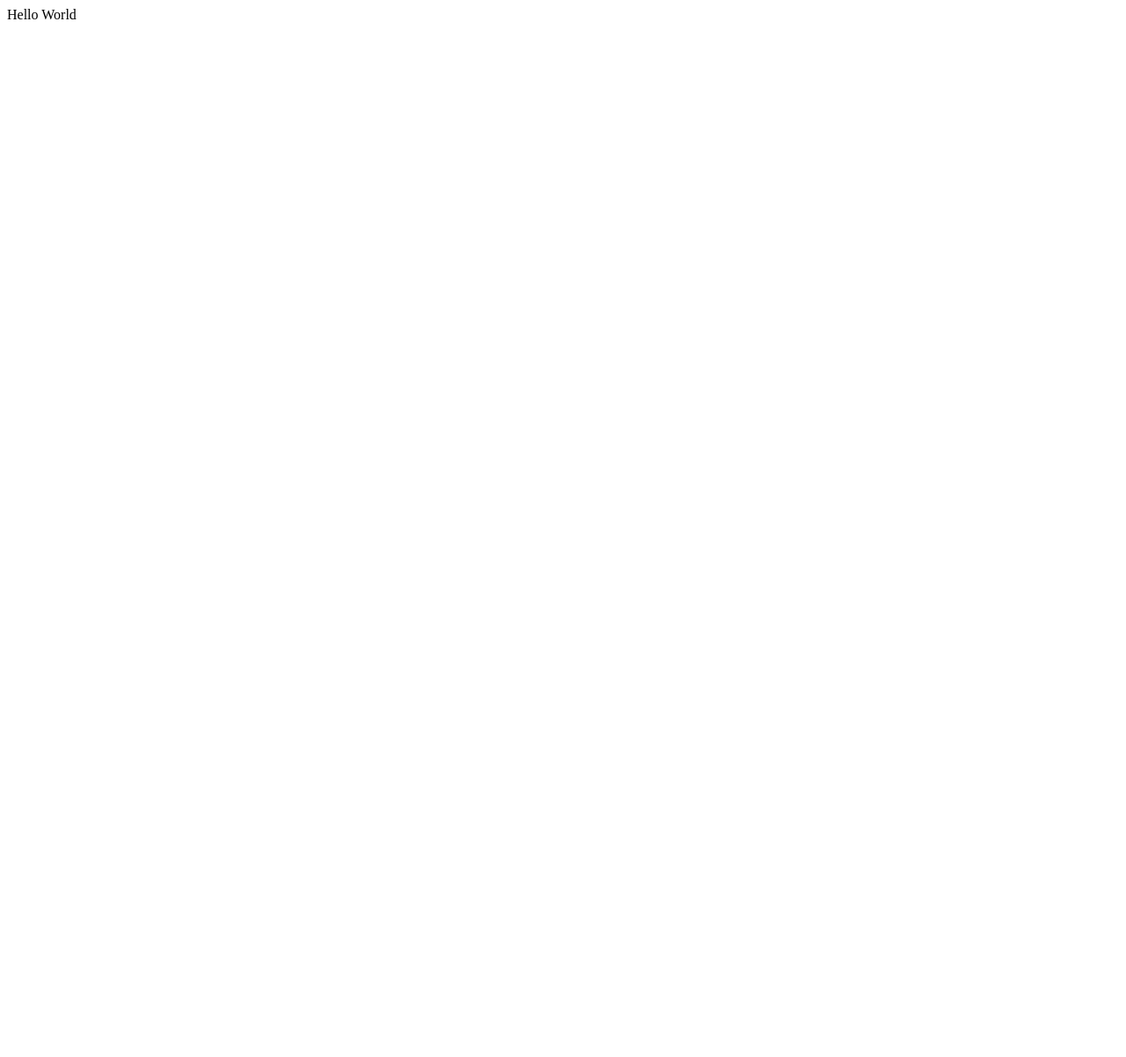
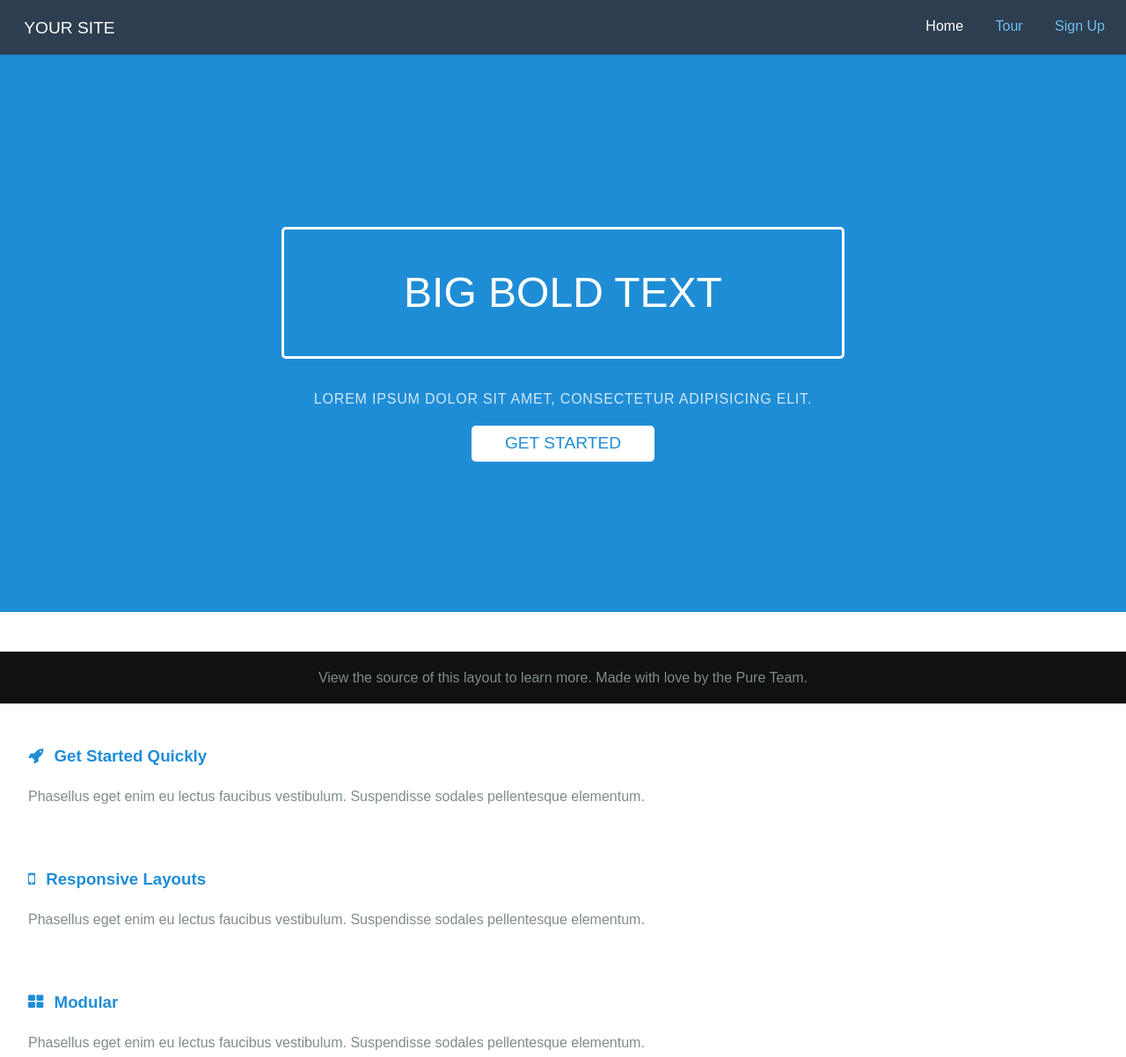
Before and after one commit to Cambridge-Vision-Technologies/cambridge-vision-technologies.github.io, a plain HTML site: page docs/index.html in a window 1280 px wide. Shown: the top 1202 px of the page at 88% size. Before the commit the page ends 800 px from the top, so only its background shows below. Drawn offline with nearby package versions, Linux system fonts and the light colour scheme.

Commit message:
Add pure css

```diff
--- a/docs/index.html
+++ b/docs/index.html
@@ -1 +1,150 @@
-Hello World
+<!doctype html>
+<html lang="en">
+<head>
+    <meta charset="utf-8">
+    <meta name="viewport" content="width=device-width, initial-scale=1.0">
+    <meta name="description" content="A layout example that shows off a responsive product landing page.">
+    <title>Landing Page &ndash; Layout Examples &ndash; Pure</title>
+    <link rel="stylesheet" href="/css/pure/pure-min.css">
+    <link rel="stylesheet" href="/css/pure/grids-responsive-min.css">
+    <link rel="stylesheet" href="https://netdna.bootstrapcdn.com/font-awesome/4.0.3/css/font-awesome.css">
+    <link rel="stylesheet" href="/styles.css">
+</head>
+<body>
+
+<div class="header">
+    <div class="home-menu pure-menu pure-menu-horizontal pure-menu-fixed">
+        <a class="pure-menu-heading" href="">Your Site</a>
+
+        <ul class="pure-menu-list">
+            <li class="pure-menu-item pure-menu-selected"><a href="#" class="pure-menu-link">Home</a></li>
+            <li class="pure-menu-item"><a href="#" class="pure-menu-link">Tour</a></li>
+            <li class="pure-menu-item"><a href="#" class="pure-menu-link">Sign Up</a></li>
+        </ul>
+    </div>
+</div>
+
+<div class="splash-container">
+    <div class="splash">
+        <h1 class="splash-head">Big Bold Text</h1>
+        <p class="splash-subhead">
+            Lorem ipsum dolor sit amet, consectetur adipisicing elit.
+        </p>
+        <p>
+            <a href="http://purecss.io" class="pure-button pure-button-primary">Get Started</a>
+        </p>
+    </div>
+</div>
+
+<div class="content-wrapper">
+    <div class="content">
+        <h2 class="content-head is-center">Excepteur sint occaecat cupidatat.</h2>
+
+        <div class="pure-g">
+            <div class="l-box pure-u-1 pure-u-md-1-2 pure-u-lg-1-4">
+
+                <h3 class="content-subhead">
+                    <i class="fa fa-rocket"></i>
+                    Get Started Quickly
+                </h3>
+                <p>
+                    Phasellus eget enim eu lectus faucibus vestibulum. Suspendisse sodales pellentesque elementum.
+                </p>
+            </div>
+            <div class="l-box pure-u-1 pure-u-md-1-2 pure-u-lg-1-4">
+                <h3 class="content-subhead">
+                    <i class="fa fa-mobile"></i>
+                    Responsive Layouts
+                </h3>
+                <p>
+                    Phasellus eget enim eu lectus faucibus vestibulum. Suspendisse sodales pellentesque elementum.
+                </p>
+            </div>
+            <div class="l-box pure-u-1 pure-u-md-1-2 pure-u-lg-1-4">
+                <h3 class="content-subhead">
+                    <i class="fa fa-th-large"></i>
+                    Modular
+                </h3>
+                <p>
+                    Phasellus eget enim eu lectus faucibus vestibulum. Suspendisse sodales pellentesque elementum.
+                </p>
+            </div>
+            <div class="l-box pure-u-1 pure-u-md-1-2 pure-u-lg-1-4">
+                <h3 class="content-subhead">
+                    <i class="fa fa-check-square-o"></i>
+                    Plays Nice
+                </h3>
+                <p>
+                    Phasellus eget enim eu lectus faucibus vestibulum. Suspendisse sodales pellentesque elementum.
+                </p>
+            </div>
+        </div>
+    </div>
+
+    <div class="ribbon l-box-lrg pure-g">
+        <div class="l-box-lrg is-center pure-u-1 pure-u-md-1-2 pure-u-lg-2-5">
+            <img width="300" alt="File Icons" class="pure-img-responsive" src="/img/common/file-icons.png">
+        </div>
+        <div class="pure-u-1 pure-u-md-1-2 pure-u-lg-3-5">
+
+            <h2 class="content-head content-head-ribbon">Laboris nisi ut aliquip.</h2>
+
+            <p>
+                Lorem ipsum dolor sit amet, consectetur adipisicing elit, sed do eiusmod
+                tempor incididunt ut labore et dolore magna aliqua. Ut enim ad minim veniam,
+                quis nostrud exercitation ullamco laboris nisi ut aliquip ex ea commodo
+                consequat. Duis aute irure dolor.
+            </p>
+        </div>
+    </div>
+
+    <div class="content">
+        <h2 class="content-head is-center">Dolore magna aliqua. Uis aute irure.</h2>
+
+        <div class="pure-g">
+            <div class="l-box-lrg pure-u-1 pure-u-md-2-5">
+                <form class="pure-form pure-form-stacked">
+                    <fieldset>
+
+                        <label for="name">Your Name</label>
+                        <input id="name" type="text" placeholder="Your Name">
+
+
+                        <label for="email">Your Email</label>
+                        <input id="email" type="email" placeholder="Your Email">
+
+                        <label for="password">Your Password</label>
+                        <input id="password" type="password" placeholder="Your Password">
+
+                        <button type="submit" class="pure-button">Sign Up</button>
+                    </fieldset>
+                </form>
+            </div>
+
+            <div class="l-box-lrg pure-u-1 pure-u-md-3-5">
+                <h4>Contact Us</h4>
+                <p>
+                    Lorem ipsum dolor sit amet, consectetur adipisicing elit, sed do eiusmod
+                    tempor incididunt ut labore et dolore magna aliqua. Ut enim ad minim veniam,
+                    quis nostrud exercitation ullamco laboris nisi ut aliquip ex ea commodo
+                    consequat.
+                </p>
+
+                <h4>More Information</h4>
+                <p>
+                    Lorem ipsum dolor sit amet, consectetur adipisicing elit, sed do eiusmod
+                    tempor incididunt ut labore et dolore magna aliqua.
+                </p>
+            </div>
+        </div>
+
+    </div>
+
+    <div class="footer l-box is-center">
+        View the source of this layout to learn more. Made with love by the Pure Team.
+    </div>
+
+</div>
+
+</body>
+</html>
--- /dev/null
+++ b/docs/styles.css
@@ -0,0 +1,286 @@
+* {
+  -webkit-box-sizing: border-box;
+  -moz-box-sizing: border-box;
+  box-sizing: border-box;
+}
+
+/*
+* -- BASE STYLES --
+* Most of these are inherited from Base, but I want to change a few.
+*/
+body {
+  line-height: 1.7em;
+  color: #7f8c8d;
+  font-size: 13px;
+}
+
+h1,
+h2,
+h3,
+h4,
+h5,
+h6,
+label {
+  color: #34495e;
+}
+
+.pure-img-responsive {
+  max-width: 100%;
+  height: auto;
+}
+
+/*
+* -- LAYOUT STYLES --
+* These are some useful classes which I will need
+*/
+.l-box {
+  padding: 1em;
+}
+
+.l-box-lrg {
+  padding: 2em;
+  border-bottom: 1px solid rgba(0,0,0,0.1);
+}
+
+.is-center {
+  text-align: center;
+}
+
+
+
+/*
+* -- PURE FORM STYLES --
+* Style the form inputs and labels
+*/
+.pure-form label {
+  margin: 1em 0 0;
+  font-weight: bold;
+  font-size: 100%;
+}
+
+.pure-form input[type] {
+  border: 2px solid #ddd;
+  box-shadow: none;
+  font-size: 100%;
+  width: 100%;
+  margin-bottom: 1em;
+}
+
+/*
+* -- PURE BUTTON STYLES --
+* I want my pure-button elements to look a little different
+*/
+.pure-button {
+  background-color: #1f8dd6;
+  color: white;
+  padding: 0.5em 2em;
+  border-radius: 5px;
+}
+
+a.pure-button-primary {
+  background: white;
+  color: #1f8dd6;
+  border-radius: 5px;
+  font-size: 120%;
+}
+
+
+/*
+* -- MENU STYLES --
+* I want to customize how my .pure-menu looks at the top of the page
+*/
+
+.home-menu {
+  padding: 0.5em;
+  text-align: center;
+  box-shadow: 0 1px 1px rgba(0,0,0, 0.10);
+}
+.home-menu {
+  background: #2d3e50;
+}
+.pure-menu.pure-menu-fixed {
+  /* Fixed menus normally have a border at the bottom. */
+  border-bottom: none;
+  /* I need a higher z-index here because of the scroll-over effect. */
+  z-index: 4;
+}
+
+.home-menu .pure-menu-heading {
+  color: white;
+  font-weight: 400;
+  font-size: 120%;
+}
+
+.home-menu .pure-menu-selected a {
+  color: white;
+}
+
+.home-menu a {
+  color: #6FBEF3;
+}
+.home-menu li a:hover,
+.home-menu li a:focus {
+  background: none;
+  border: none;
+  color: #AECFE5;
+}
+
+
+/*
+* -- SPLASH STYLES --
+* This is the blue top section that appears on the page.
+*/
+
+.splash-container {
+  background: #1f8dd6;
+  z-index: 1;
+  overflow: hidden;
+  /* The following styles are required for the "scroll-over" effect */
+  width: 100%;
+  height: 88%;
+  top: 0;
+  left: 0;
+  position: fixed !important;
+}
+
+.splash {
+  /* absolute center .splash within .splash-container */
+  width: 80%;
+  height: 50%;
+  margin: auto;
+  position: absolute;
+  top: 100px; left: 0; bottom: 0; right: 0;
+  text-align: center;
+  text-transform: uppercase;
+}
+
+/* This is the main heading that appears on the blue section */
+.splash-head {
+  font-size: 20px;
+  font-weight: bold;
+  color: white;
+  border: 3px solid white;
+  padding: 1em 1.6em;
+  font-weight: 100;
+  border-radius: 5px;
+  line-height: 1em;
+}
+
+/* This is the subheading that appears on the blue section */
+.splash-subhead {
+  color: white;
+  letter-spacing: 0.05em;
+  opacity: 0.8;
+}
+
+/*
+* -- CONTENT STYLES --
+* This represents the content area (everything below the blue section)
+*/
+.content-wrapper {
+  /* These styles are required for the "scroll-over" effect */
+  position: absolute;
+  top: 87%;
+  width: 100%;
+  min-height: 12%;
+  z-index: 2;
+  background: white;
+
+}
+
+/* We want to give the content area some more padding */
+.content {
+  padding: 1em 1em 3em;
+}
+
+/* This is the class used for the main content headers (<h2>) */
+.content-head {
+  font-weight: 400;
+  text-transform: uppercase;
+  letter-spacing: 0.1em;
+  margin: 2em 0 1em;
+}
+
+/* This is a modifier class used when the content-head is inside a ribbon */
+.content-head-ribbon {
+  color: white;
+}
+
+/* This is the class used for the content sub-headers (<h3>) */
+.content-subhead {
+  color: #1f8dd6;
+}
+  .content-subhead i {
+      margin-right: 7px;
+  }
+
+/* This is the class used for the dark-background areas. */
+.ribbon {
+  background: #2d3e50;
+  color: #aaa;
+}
+
+/* This is the class used for the footer */
+.footer {
+  background: #111;
+  position: fixed;
+  bottom: 0;
+  width: 100%;
+}
+
+/*
+* -- TABLET (AND UP) MEDIA QUERIES --
+* On tablets and other medium-sized devices, we want to customize some
+* of the mobile styles.
+*/
+@media (min-width: 48em) {
+
+  /* We increase the body font size */
+  body {
+      font-size: 16px;
+  }
+
+  /* We can align the menu header to the left, but float the
+  menu items to the right. */
+  .home-menu {
+      text-align: left;
+  }
+      .home-menu ul {
+          float: right;
+      }
+
+  /* We increase the height of the splash-container */
+/*    .splash-container {
+      height: 500px;
+  }*/
+
+  /* We decrease the width of the .splash, since we have more width
+  to work with */
+  .splash {
+      width: 50%;
+      height: 50%;
+  }
+
+  .splash-head {
+      font-size: 250%;
+  }
+
+
+  /* We remove the border-separator assigned to .l-box-lrg */
+  .l-box-lrg {
+      border: none;
+  }
+
+}
+
+/*
+* -- DESKTOP (AND UP) MEDIA QUERIES --
+* On desktops and other large devices, we want to over-ride some
+* of the mobile and tablet styles.
+*/
+@media (min-width: 78em) {
+  /* We increase the header font size even more */
+  .splash-head {
+      font-size: 300%;
+  }
+}
```
Also changed, not shown: 1 other file.
